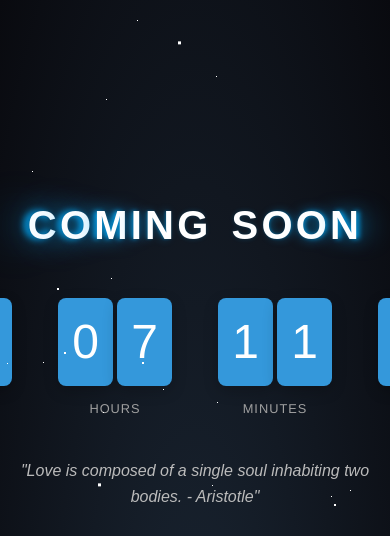
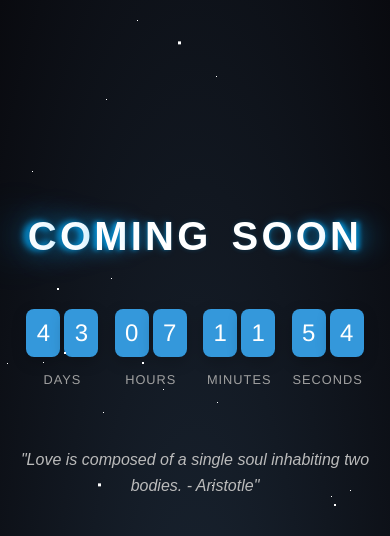
Before and after one commit to divyaprakash44/birthday, a plain HTML site: page index.html in a window 390 px wide. Shown: the top 536 px of the page. Drawn offline with nearby package versions, Linux system fonts and the light colour scheme; a web font is replaced by a local one.

Commit message:
Countdown mobile fix

```diff
--- a/style.css
+++ b/style.css
@@ -391,12 +391,16 @@ main {
     }
 
     .countdown {
-        gap: 10px;
+        gap: 10px; /* Reduced space between DAYS, HOURS, etc. */
+        width: 100%;
+        justify-content: space-evenly; /* Evenly space the items */
     }
 
-    .timer-box {
-        width: 150px;
-        height: 100px;
+    /* Make the individual digit boxes smaller */
+    .digit-box {
+        font-size: 1.5rem; /* Smaller font for the numbers */
+        width: 34px;      /* Reduced width of each number box */
+        padding: 12px 0;  /* Reduced vertical padding */
     }
 
     .timer-value {
```
